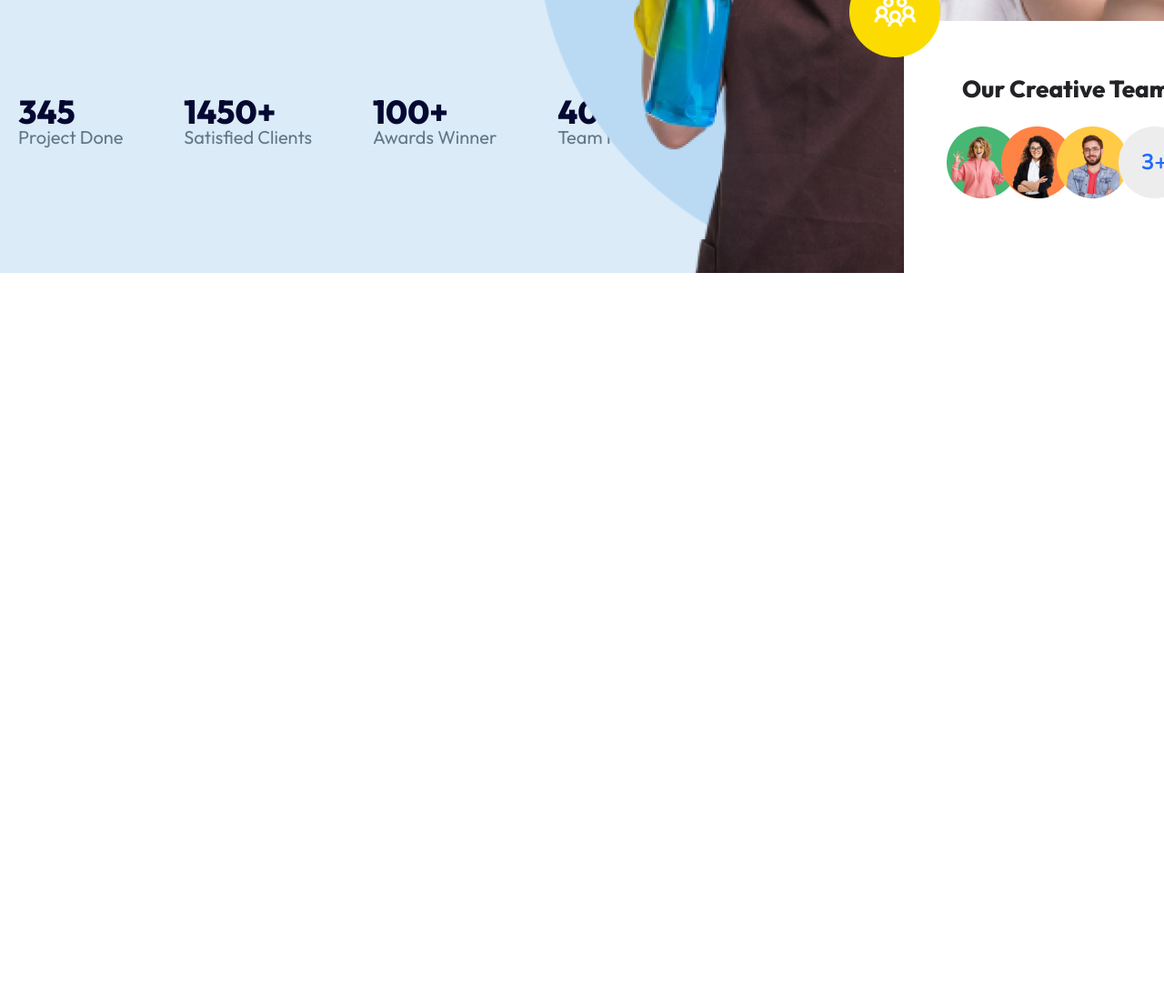
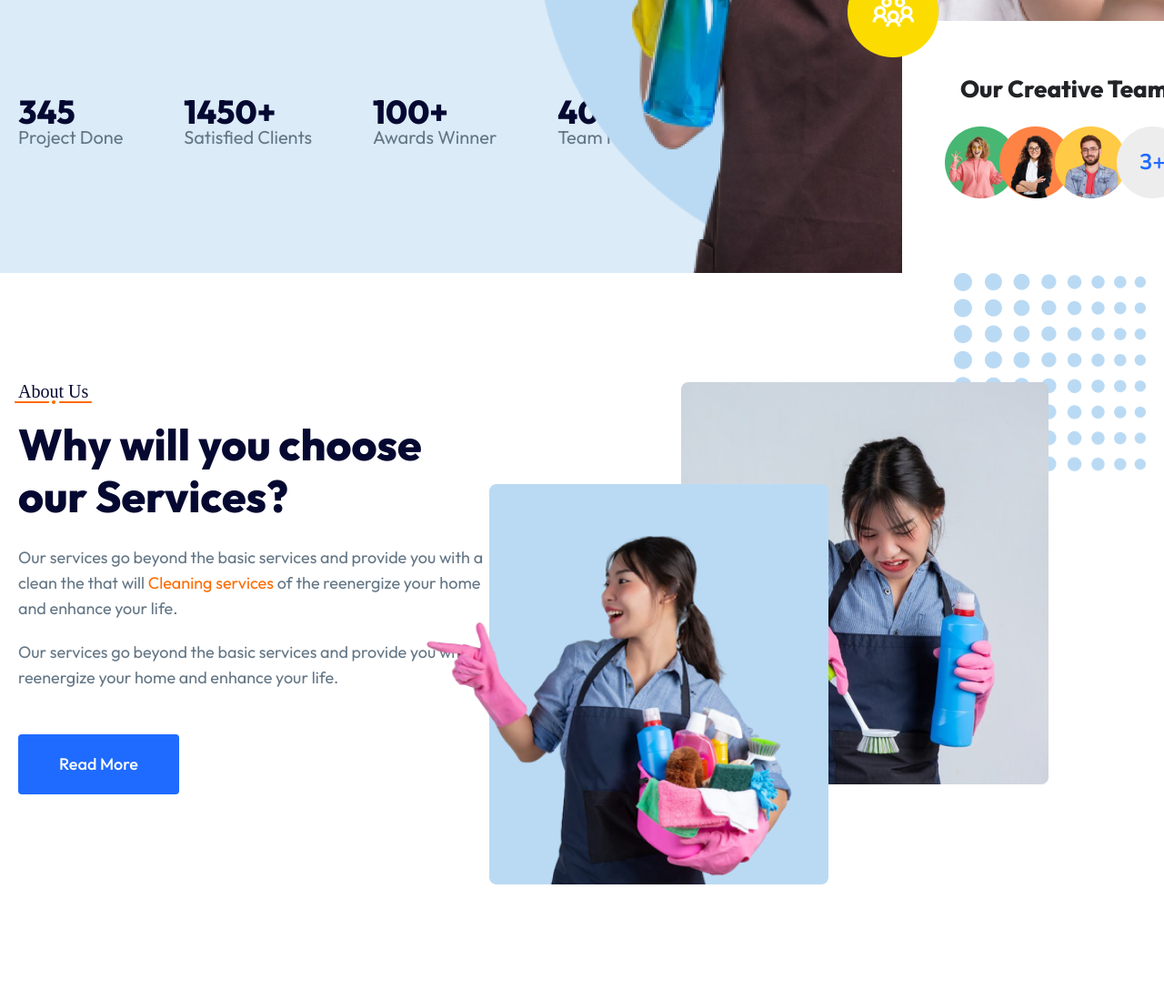
Before and after one commit to AhmedovAhrorbek/Cleaning-service, a plain HTML site: page index.html in a window 1280 px wide. Shown: the part 804-1903 px from the top of the page at 91% size. Before the commit the page ends 1104 px from the top, so only its background shows below. Drawn offline with Linux system fonts and the light colour scheme.

Commit message:
about_us almost finished

```diff
--- a/index.html
+++ b/index.html
@@ -169,6 +169,31 @@
       </div>
     </section>
     <!--HERO END-->
+
+    <!--ABOUT US START-->
+    <section class="about_us">
+     <div class="container">
+      <div class="about_us__wrapper">
+        <div class="about_us__start">
+          <h4 class="about_us__start--name">About Us</h4>
+          <h2 class="about_us__start--heading">Why will you choose our Services?</h2>
+          <p class="about_us__start--text">
+            Our services go beyond the basic services and provide you with a clean the that will <span class="about_us__start--text__span"> Cleaning services </span> of
+            the reenergize your home and enhance your life.
+          </p>
+          <p class="about_us__start__subtitle">
+            Our services go beyond the basic services and provide you with reenergize your home and enhance your life.
+          </p>
+          <div class="about_us__start--button">
+             <button class="button">Read More</button>
+          </div>
+        </div>
+        <div class="about_us__end">
+        </div>
+      </div>
+     </div>
+    </section>
+    <!--ABOUT US END-->
   </main>
   <!--MAIN END-->
 
--- /dev/null
+++ b/scss/all-blokc/_about_us.scss
@@ -0,0 +1,107 @@
+.about_us__wrapper{
+    display: flex;
+    justify-content: space-between;
+    position: relative;
+}
+
+.about_us__start--name {
+    font-family: 'Rubik';
+    font-style: normal;
+    font-weight: 500;
+    font-size: 20px;
+    line-height: 100%;
+    color: #050931;
+    position: relative;
+    margin: 0px;
+    margin-bottom: 20px;
+    margin-top: 120px;
+}
+
+.about_us__start--name::after {
+    width: 85px;
+    height: 4px;
+    padding-left: 20px;
+    background-image: url('../../imges/About_us_underscore.png');
+    background-repeat: no-repeat;
+    background-size: cover;
+    position: absolute;
+    top: 20px;
+    left: -4px;
+    content: '';
+}
+
+.about_us__start--heading {
+    width: 492px;
+    margin: 0px;
+    margin-bottom: 24px;
+    font-size: 48px;
+    line-height: 120%;
+    color: #050931;
+}
+
+.about_us__start--text {
+    width: 513px;
+    margin: 0px;
+    margin-bottom: 20px;
+    font-weight: 400;
+    font-size: 18px;
+    line-height: 156%;
+    color: #647685;
+}
+
+.about_us__start--text__span {
+    color: rgba(254, 107, 1, 1);
+}
+
+.about_us__start__subtitle {
+    width: 499px;
+    margin: 0px;
+    margin-bottom: 48px;
+    font-weight: 400;
+    font-size: 18px;
+    line-height: 156%;
+    color: #647685;
+}
+
+.about_us__start--button{
+    padding-bottom: 226px;
+}
+
+.about_us__end{
+    width: 211px;
+    height: 220.27px;
+    background-image: url('../../imges/site-hero-circles.png');
+    background-repeat: no-repeat;
+    background-size: cover;
+    position: absolute;
+
+    position: relative;
+
+
+}
+
+.about_us__end::before{
+    width: 442px;
+    height: 440px;
+    padding-left: 20px;
+    background-image: url('../../imges/girl_and_product.png');
+    background-repeat: no-repeat;
+    background-size: cover;
+    position: absolute;
+    top: 232px;
+    left:-580px;
+    content: '';
+    z-index: 1000;
+}
+.about_us__end::after{
+    width: 404px;
+    height: 442px;
+    padding-left: 20px;
+    background-image: url('../../imges/About_us_girl.png');
+    background-repeat: no-repeat;
+    background-size: cover;
+    position: absolute;
+    top: 120px;
+    left:-300px;
+    content: '';
+}
--- a/scss/all-blokc/_all-blokc.scss
+++ b/scss/all-blokc/_all-blokc.scss
@@ -5,3 +5,4 @@
 @import 'main';
 @import 'hero';
 @import 'footer';
+@import 'about_us'
--- a/scss/all-blokc/_hero.scss
+++ b/scss/all-blokc/_hero.scss
@@ -101,7 +101,7 @@
       background-size: cover;
       position: absolute;
       bottom: 0px;
-      right: -15px;
+      right: -13px;
 
 }
 .site-hero__end__bottom::after{
```
Also changed, not shown: css/main.css, imges/About_us_girl.png (added), imges/About_us_small_circle.png (added), imges/About_us_underscore.png (added), imges/girl_and_product.png (added), scss/main.scss (line endings or trailing spaces), 1 other file.
